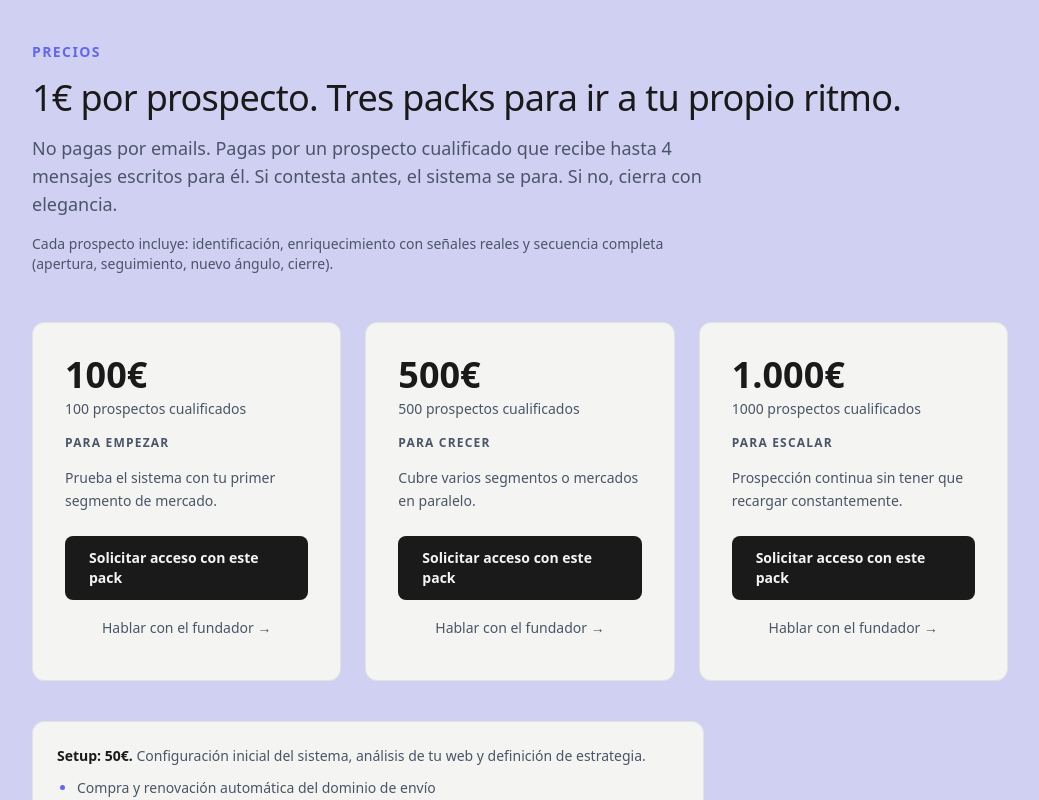
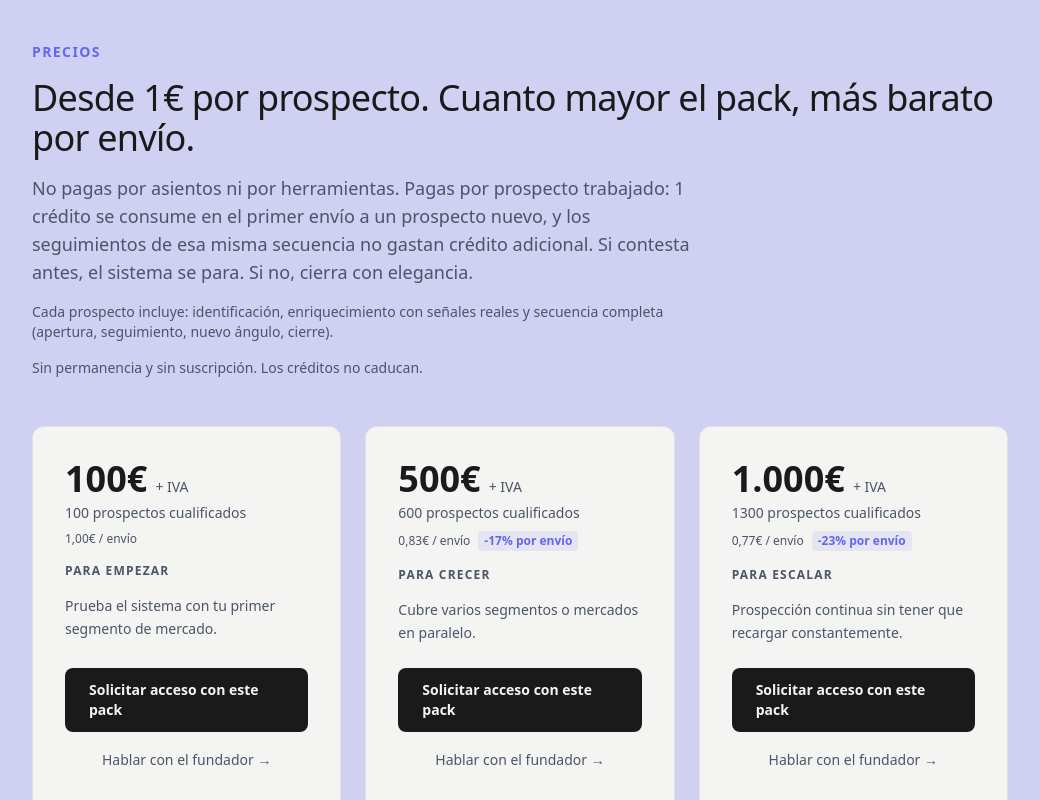
Before and after one commit to olserres-crypto/RevCognition, a Next.js app: page / in a window 1280 px wide. Shown: the part 5400-6200 px from the top of the page, without its empty margins (120-1159 px from the left). Built offline with nearby package versions, Linux system fonts and the light colour scheme; no server answers.

Commit message:
feat(b592): pricing — curva de bundles (100/600/1300) + IVA + sin permanencia

```diff
--- a/src/components/sections/Pricing.tsx
+++ b/src/components/sections/Pricing.tsx
@@ -7,23 +7,29 @@ const packs = [
   {
     prospects: 100,
     price: "100€",
+    perUnit: "1,00€",
+    discount: null,
     label: "Para empezar",
     description: "Prueba el sistema con tu primer segmento de mercado.",
     plan: "pack_100",
   },
   {
-    prospects: 500,
+    prospects: 600,
     price: "500€",
+    perUnit: "0,83€",
+    discount: "-17% por envío",
     label: "Para crecer",
     description: "Cubre varios segmentos o mercados en paralelo.",
-    plan: "pack_500",
+    plan: "pack_600",
   },
   {
-    prospects: 1000,
+    prospects: 1300,
     price: "1.000€",
+    perUnit: "0,77€",
+    discount: "-23% por envío",
     label: "Para escalar",
     description: "Prospección continua sin tener que recargar constantemente.",
-    plan: "pack_1000",
+    plan: "pack_1300",
   },
 ];
 
@@ -44,17 +50,22 @@ export function Pricing() {
           Precios
         </p>
         <h2 className="font-serif text-3xl sm:text-4xl text-[var(--color-ink)] mb-4">
-          1€ por prospecto. Tres packs para ir a tu propio ritmo.
+          Desde 1€ por prospecto. Cuanto mayor el pack, más barato por envío.
         </h2>
         <p className="text-[var(--color-slate)] text-lg mb-4 max-w-2xl">
-          No pagas por emails. Pagas por un prospecto cualificado que recibe
-          hasta 4 mensajes escritos para él. Si contesta antes, el sistema
-          se para. Si no, cierra con elegancia.
+          No pagas por asientos ni por herramientas. Pagas por prospecto
+          trabajado: 1 crédito se consume en el primer envío a un prospecto
+          nuevo, y los seguimientos de esa misma secuencia no gastan crédito
+          adicional. Si contesta antes, el sistema se para. Si no, cierra con
+          elegancia.
         </p>
-        <p className="text-[var(--color-slate)] text-sm mb-12 max-w-2xl">
+        <p className="text-[var(--color-slate)] text-sm mb-4 max-w-2xl">
           Cada prospecto incluye: identificación, enriquecimiento con señales
           reales y secuencia completa (apertura, seguimiento, nuevo ángulo,
           cierre).
+        </p>
+        <p className="text-[var(--color-slate)] text-sm mb-12 max-w-2xl">
+          Sin permanencia y sin suscripción. Los créditos no caducan.
         </p>
 
         <div className="grid grid-cols-1 sm:grid-cols-3 gap-6">
@@ -64,12 +75,27 @@ export function Pricing() {
               className="rounded-xl border border-[var(--color-border)] bg-[var(--color-paper)] p-7 sm:p-8 flex flex-col gap-4"
             >
               <div>
-                <p className="text-4xl font-semibold text-[var(--color-ink)] tabular-nums">
-                  {pack.price}
-                </p>
+                <div className="flex items-baseline gap-2">
+                  <p className="text-4xl font-semibold text-[var(--color-ink)] tabular-nums">
+                    {pack.price}
+                  </p>
+                  <span className="text-sm text-[var(--color-slate)]">
+                    + IVA
+                  </span>
+                </div>
                 <p className="text-[var(--color-slate)] text-sm mt-1">
                   {pack.prospects} prospectos cualificados
                 </p>
+                <div className="flex items-center gap-2 mt-2">
+                  <span className="text-xs text-[var(--color-slate)] tabular-nums">
+                    {pack.perUnit} / envío
+                  </span>
+                  {pack.discount && (
+                    <span className="text-xs font-semibold text-[var(--color-warm)] bg-[var(--color-warm)]/10 rounded px-1.5 py-0.5">
+                      {pack.discount}
+                    </span>
+                  )}
+                </div>
               </div>
               <p className="text-xs font-semibold uppercase tracking-widest text-[var(--color-slate)]">
                 {pack.label}
@@ -103,7 +129,7 @@ export function Pricing() {
         {/* Setup box: lead + bullet list */}
         <div className="mt-10 p-5 sm:p-6 bg-[var(--color-paper)] border border-[var(--color-border)] rounded-xl max-w-2xl">
           <p className="text-sm text-[var(--color-slate)] mb-3">
-            <span className="font-semibold text-[var(--color-ink)]">Setup: 50€.</span>
+            <span className="font-semibold text-[var(--color-ink)]">Setup: 50€ + IVA.</span>
             {" "}Configuración inicial del sistema, análisis de tu web y
             definición de estrategia.
           </p>
```
